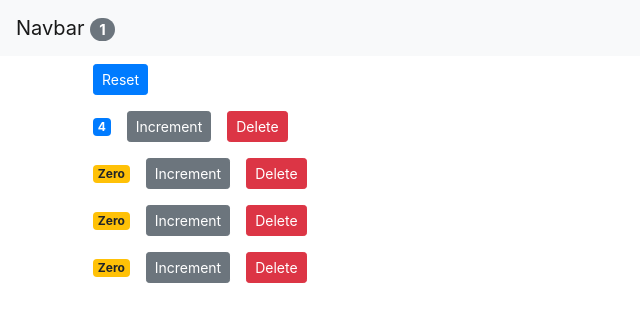
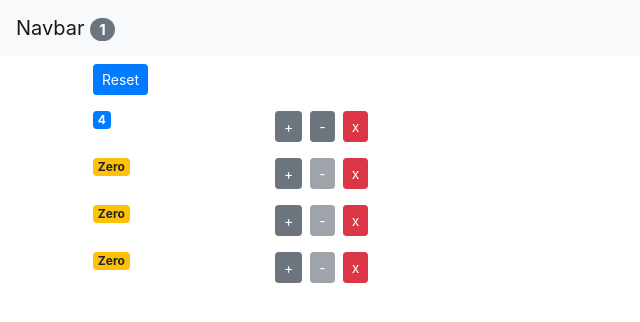
Before and after one commit to hakan-erdem-temiz/counter-app, a React (Create React App) app: page / in a window 1280 px wide. Shown: the top 322 px of the page, without its empty margins (0-640 px from the left). Built offline with nearby package versions, Linux system fonts and the light colour scheme.

Commit message:
decrement is added

```diff
--- a/src/App.js
+++ b/src/App.js
@@ -13,6 +13,17 @@
     ]
   };
 
+  constructor() {
+    super();
+    console.log("App - Constructor");
+  }
+
+  componentDidMount() {
+    // Ajax Call
+    //this.setState({ movies});
+    console.log("App - Mounted");
+  }
+
   handleDelete = id => {
     const counters = this.state.counters.filter(c => c.id !== id);
     this.setState({ counters });
@@ -23,6 +34,14 @@
     const index = counters.indexOf(counter);
     counters[index] = { ...counter };
     counters[index].value++;
+    this.setState({ counters });
+  };
+
+  handleDecrement = counter => {
+    const counters = [...this.state.counters];
+    const index = counters.indexOf(counter);
+    counters[index] = { ...counter };
+    if (counters[index].value > 0) counters[index].value--;
     this.setState({ counters });
   };
 
@@ -47,6 +66,7 @@
             counters={this.state.counters}
             onReset={this.handleReset}
             onIncrement={this.handleIncrement}
+            onDecrement={this.handleDecrement}
             onDelete={this.handleDelete}
           />
         </main>
--- a/src/components/counter.jsx
+++ b/src/components/counter.jsx
@@ -5,6 +5,18 @@
     fontSize: 10,
     fontWeight: "bold"
   };
+
+  componentDidUpdate(prevProps, prevState) {
+    console.log("prevProps", prevProps);
+    console.log("prevState", prevState);
+    if (prevProps.counter.value !== this.props.counter.value) {
+      //Ajax call and get new data from server
+    }
+  }
+
+  componentWillUnmount() {
+    console.log("Counter - Unmount");
+  }
 
   //   constructor() {
   //     super();
@@ -14,22 +26,32 @@
   render() {
     console.log(this.props.counter);
     return (
-      <div>
+      <div className="row">
+        <div className="col-2">
           <span className={this.getBadgeClasses()}>{this.formatCount()}</span>
+        </div>
+        <div className="col">
           <button
             onClick={() => this.props.onIncrement(this.props.counter)}
+            className="btn btn-secondary btn-sm"
+          >
+            +
+          </button>
+          <button
             className="btn btn-secondary btn-sm m-2"
+            onClick={() => this.props.onDecrement(this.props.counter)}
+            disabled={this.props.counter.value == 0 ? true : false}
           >
-          Increment
+            -
+          </button>
+          <button
+            onClick={() => this.props.onDelete(this.props.counter.id)}
+            className="btn btn-danger btn-sm"
+          >
+            x
           </button>
           {/* this.props.children   ??kapis??*/}
-
-        <button
-          onClick={() => this.props.onDelete(this.props.counter.id)}
-          className="btn btn-danger btn-sm m-2"
-        >
-          Delete
-        </button>
+        </div>
       </div>
     );
   }
--- a/src/components/counters.jsx
+++ b/src/components/counters.jsx
@@ -17,6 +17,7 @@
             counter={co}
             onDelete={this.props.onDelete}
             onIncrement={this.props.onIncrement}
+            onDecrement={this.props.onDecrement}
           />
         ))}
         {/*<Counter<h1>Hello</h1> </Counter>*/}
```
Lines whose indentation alone changed are shown as unchanged.
